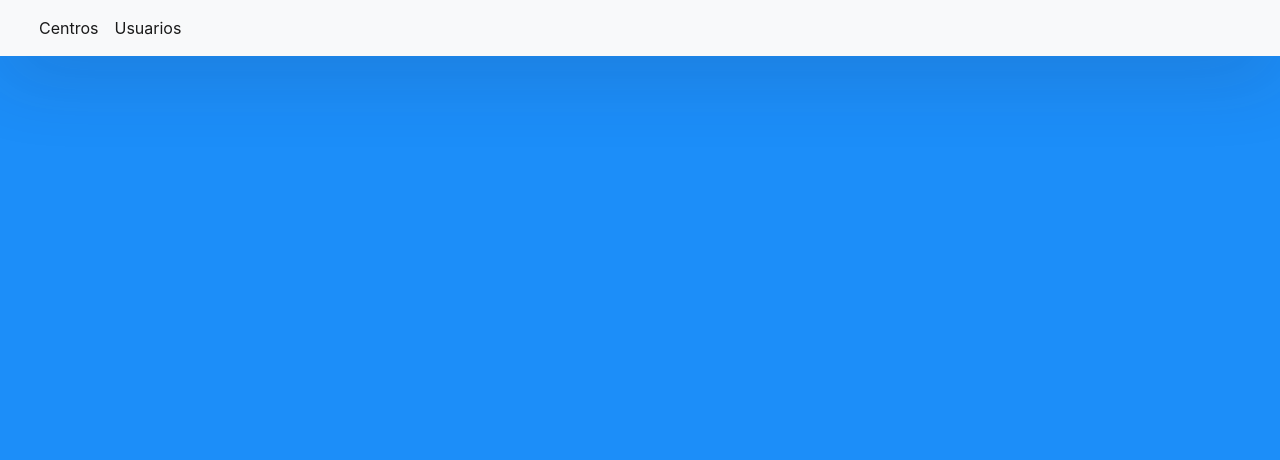
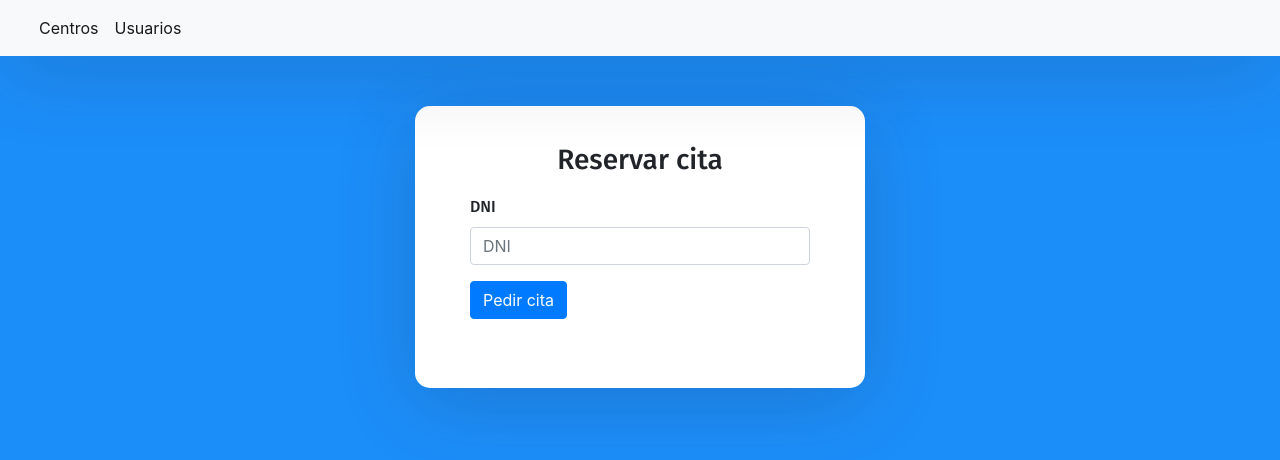
Before and after one commit to ArturoAlcaniz/practicaIntegradaG7-frontend, a React (Create React App) app: page /Appointment in a window 1280 px wide. Shown: the top 460 px of the page. Built offline with nearby package versions, Linux system fonts and the light colour scheme.

Commit message:
Added Appointment class and routing path

```diff
--- /dev/null
+++ b/src/components/Appointment.js
@@ -0,0 +1,61 @@
+import React, {Component} from 'react';
+import env from "react-dotenv";
+import 'bootstrap/dist/css/bootstrap.css';
+import 'bootstrap/dist/css/bootstrap.min.css';
+
+export default class Appointment extends Component {
+	constructor(props){
+		super(props);
+		this.state = {
+				user: "",
+				appointment: "",
+				msgAppointFail: ""
+		}
+	}
+
+	handlePetition(event) {
+		event.preventDefault()
+		async function makeReserve(thisComponent) {
+			let answer = await fetch(env[process.env.NODE_ENV+'_API_URL']+'/makeAppointment', {
+				method: "POST",
+				body: JSON.stringify({user: thisComponent.state.user}),
+				headers: {
+					'Accept': 'application/json',
+					'Content-Type': 'application/json'
+				}
+			});
+			let date = await answer.text()
+			if (date === undefined) {
+				thisComponent.setState(
+						{ appointment: ""
+							, msgAppointFail: "Error al pedir cita"})
+			}else{
+				thisComponent.setState(
+						{ appointment: date
+							, msgAppointFail: ""})
+			}
+		}
+		makeReserve(this)
+	}
+
+	render() {
+		return (
+				<div className="auth-wrapper">
+				<div className="auth-inner">
+				<form onSubmit={this.handlePetition.bind(this)}>
+					<h3>Reservar cita</h3>
+					<div className="form-group">
+						<label>DNI</label>
+						<input id="DNI" type="text" className="form-control"
+							placeholder="DNI" onChange={e => this.setState({ user: e.target.value })}/>
+					</div>
+					<button id="SubmitButton" type="submit" className="btn btn-primary btnblock">Pedir cita</button>
+					<div><label></label></div>
+					<div id="txtSuccess" className="appoint-success dblock">{this.state.appointment}</div>
+					<div id="txtErr" className="appoint-error dblock">{this.state.msgAppointFail}</div>
+				</form>
+				</div>
+				</div>
+		);
+	}
+}
--- a/src/index.js
+++ b/src/index.js
@@ -11,6 +11,7 @@ import Centros from './components/Centros';
 import FormularioCentros from './components/FormularioCentros';
 import Usuarios from './components/Usuarios';
 import FormularioUsuarios from './components/FormularioUsuarios';
+import Appointment from './components/Appointment';
 
 
 function Routing() {
@@ -22,6 +23,7 @@ function Routing() {
 				<Route path="/FormularioCentros" exact component={FormularioCentros} />
 				<Route path="/Usuarios" exact component={Usuarios} />
 				<Route path="/FormularioUsuarios" exact component={FormularioUsuarios} />
+				<Route path="/Appointment" exact component={Appointment} />
 			</Router>
 		</div>
 	)
```
